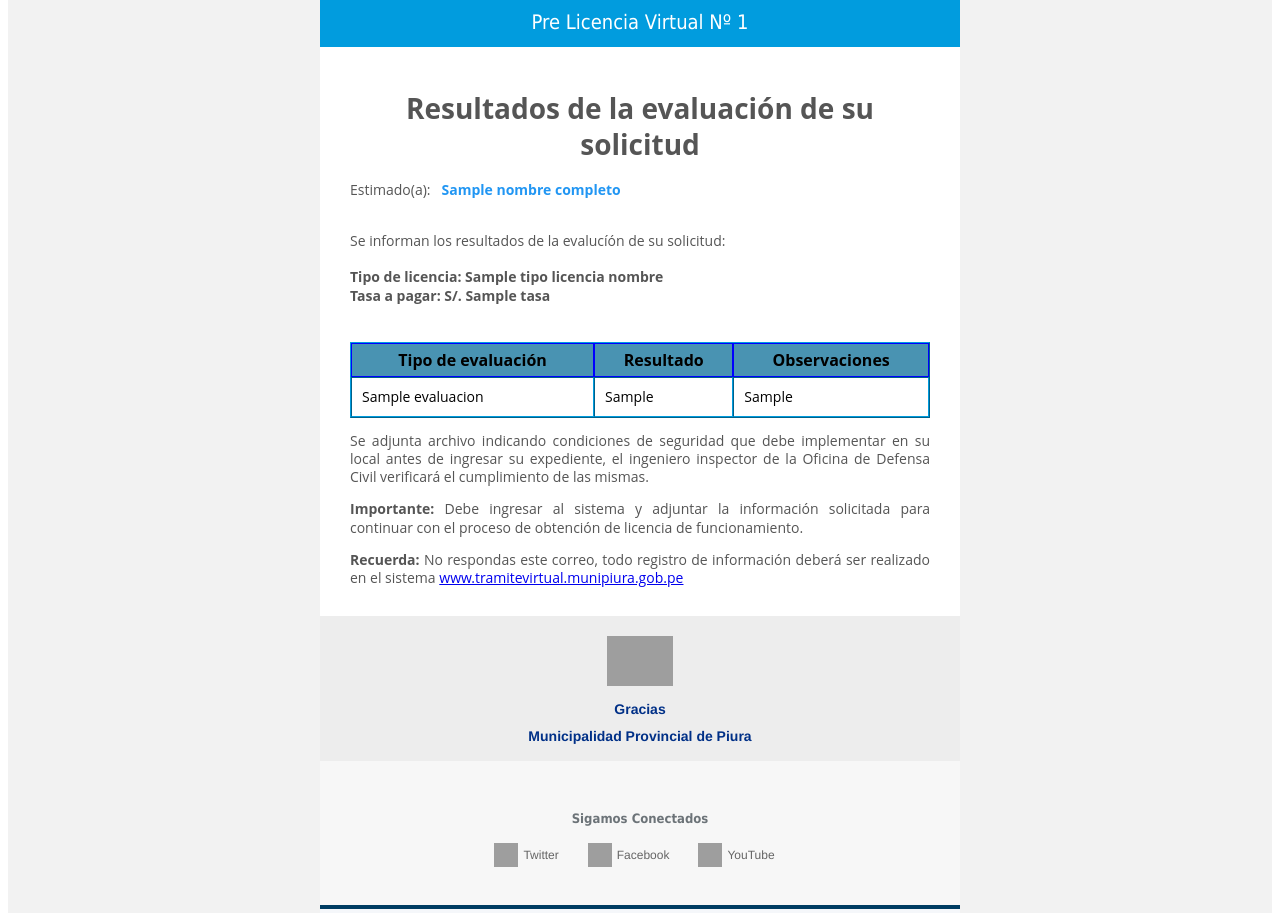
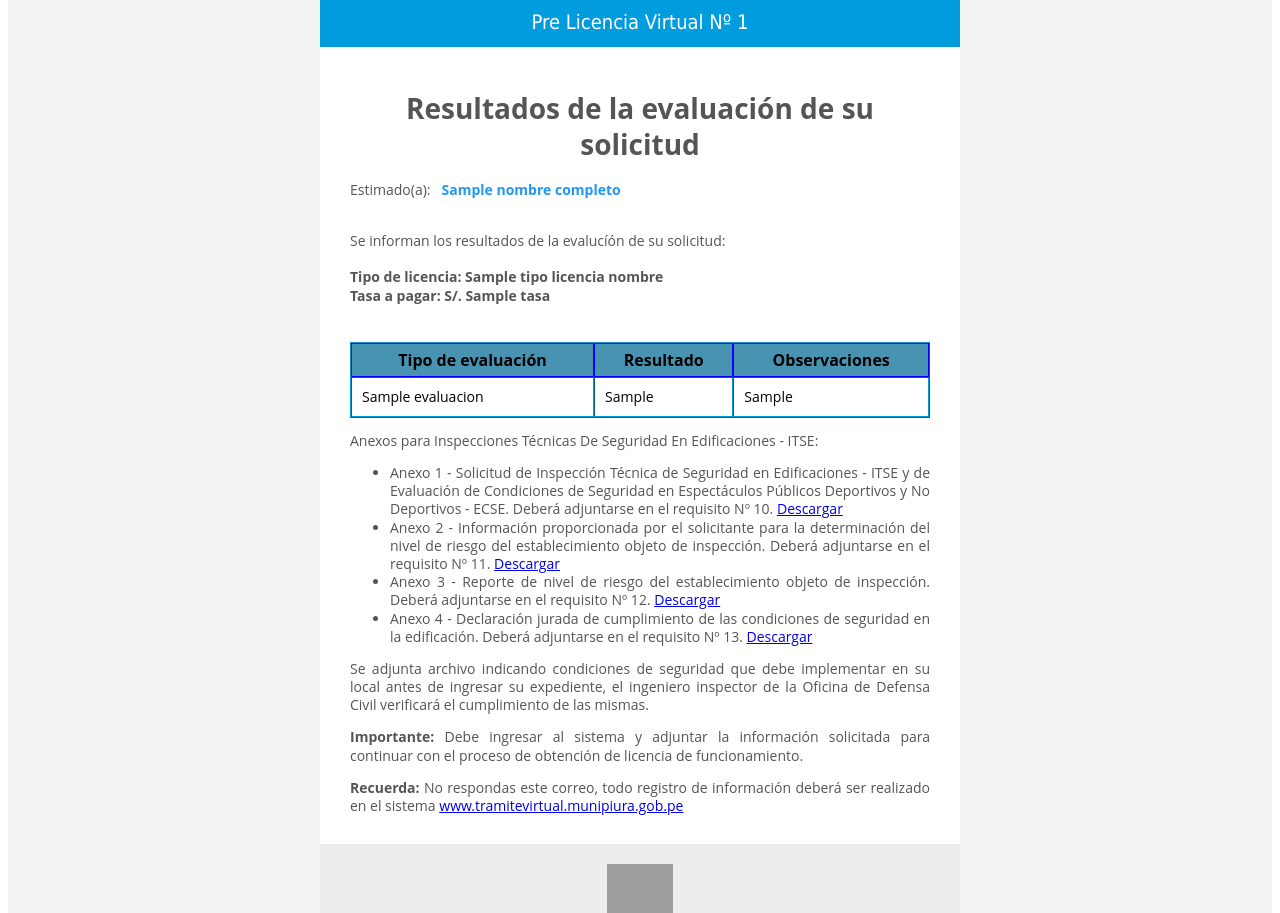
Before and after one commit to mariomediam/pre-licencia-backend, a Django app: template project_mpp/app_licfunc/templates/preLicenciaAceptado.html in a window 1280 px wide. Shown: the part 213-1126 px from the top of the page. Run offline with Django 3.2, Linux system fonts and the light colour scheme; the template is opened without the code that fills it: most values are stand-ins (such as "Sample title", 1, 10 or a date in 2020); grey boxes are pictures that could not be loaded.

Commit message:
chore: Glosa vacia, anexos DC

```diff
--- a/project_mpp/app_licfunc/models.py
+++ b/project_mpp/app_licfunc/models.py
@@ -278,7 +278,7 @@ class PrecalEvaluacionModel(models.Model):
     tipoEval = models.ForeignKey(
         to=TipoEvalModel, related_name='evaluacionTipo', db_column='C_TipEval', on_delete=models.PROTECT)
 
-    precalEvalComent =  models.TextField(db_column='T_Eval_Coment', null=False, default='')
+    precalEvalComent =  models.TextField(db_column='T_Eval_Coment', null=True, blank=True, default='')
 
     precalEvalDigitUser = models.CharField(
         max_length=20, db_column='C_Usuari_Login', null=False)
--- a/project_mpp/app_licfunc/templates/preLicenciaAceptado.html
+++ b/project_mpp/app_licfunc/templates/preLicenciaAceptado.html
@@ -82,19 +82,35 @@
                         <td style="line-height:1.3;word-break:break-word;font-family:&#39;Open Sans&#39;,&#39;Helvetica Neue&#39;,Helvetica,Arial,sans-serif;font-size:14px;margin:0;text-align:justify;padding:10px">
                             {{ evaluacion.observaciones_evaluacion }}
                             {% if documentos|length > 0 and evaluacion.tipo_eval_id == 3 %}
-                                <br><br> Documentación a adjuntar:
+                                <br><br> Documentación sectorial a adjuntar:
                                 <ul>
                                     {% for documento in documentos %}
                                         <li>{{ documento }}</li>
                                     {% endfor %}
                                 </ul>
-
+                                <p>La documentación deberá adjuntarse en el requisito Nº 8</p>
                             {% endif %}
-
                         </td>
                     </tr>
                 {% endfor %}
         </table>
+        </p>
+        <p>
+        Anexos para Inspecciones Técnicas De Seguridad En Edificaciones - ITSE:
+            <ul>
+                <li>Anexo 1 - Solicitud de Inspección Técnica de Seguridad en Edificaciones - ITSE y de Evaluación de Condiciones de Seguridad en Espectáculos Públicos Deportivos y No Deportivos - ECSE. Deberá adjuntarse en el requisito Nº 10.
+                    <a href="http://www2.munipiura.gob.pe/uac/anexo1_solicitud_inspeccion_tecnica_062020.pdf" target="_blank" rel="noopener noreferrer"> Descargar</a>
+                </li>
+                <li>Anexo 2 - Información proporcionada por el solicitante para la determinación del nivel de riesgo del establecimiento objeto de inspección. Deberá adjuntarse en el requisito Nº 11.
+                    <a href="http://www2.munipiura.gob.pe/uac/anexo2_determinacion_nivel_riesgo062020.pdf" target="_blank" rel="noopener noreferrer"> Descargar</a>
+                </li>
+                <li>Anexo 3 - Reporte de nivel de riesgo del establecimiento objeto de inspección. Deberá adjuntarse en el requisito Nº 12.
+                    <a href="http://www2.munipiura.gob.pe/uac/anexo3_reporte_nivel_riesgo062020.pdf" target="_blank" rel="noopener noreferrer"> Descargar</a>
+                </li>
+                <li>Anexo 4 - Declaración jurada de cumplimiento de las condiciones de seguridad en la edificación. Deberá adjuntarse en el requisito Nº 13.
+                    <a href="http://www2.munipiura.gob.pe/uac/anexo4_dj_cumplimiento_condiciones_seguridad_062020.pdf" target="_blank" rel="noopener noreferrer"> Descargar</a>
+                </li>
+            </ul>
         </p>
         <p>Se adjunta archivo indicando condiciones de seguridad que debe implementar en su local antes de ingresar su expediente, el ingeniero inspector de la Oficina de Defensa Civil verificará el cumplimiento de las mismas.
         </p>
--- a/project_mpp/app_usuario/serializers.py
+++ b/project_mpp/app_usuario/serializers.py
@@ -24,3 +24,5 @@ class UserMenuesSerializer(serializers.Serializer):
     fecDigit = serializers.DateTimeField(source='Fec_Digit')
     menDesc = serializers.CharField(max_length=100, source='MenDesc')
     menProg = serializers.CharField(max_length=100, source='MenProg')
+    menKey = serializers.CharField(max_length=5, source='MenKey')
+    menTipo = serializers.CharField(max_length=1, source='MenTipo')
```
Also changed, not shown: project_mpp/app_licfunc/templates/preLicenciaVBAceptado.html (+4 -67 lines), project_mpp/app_licfunc/views.py (+9 -19 lines).
